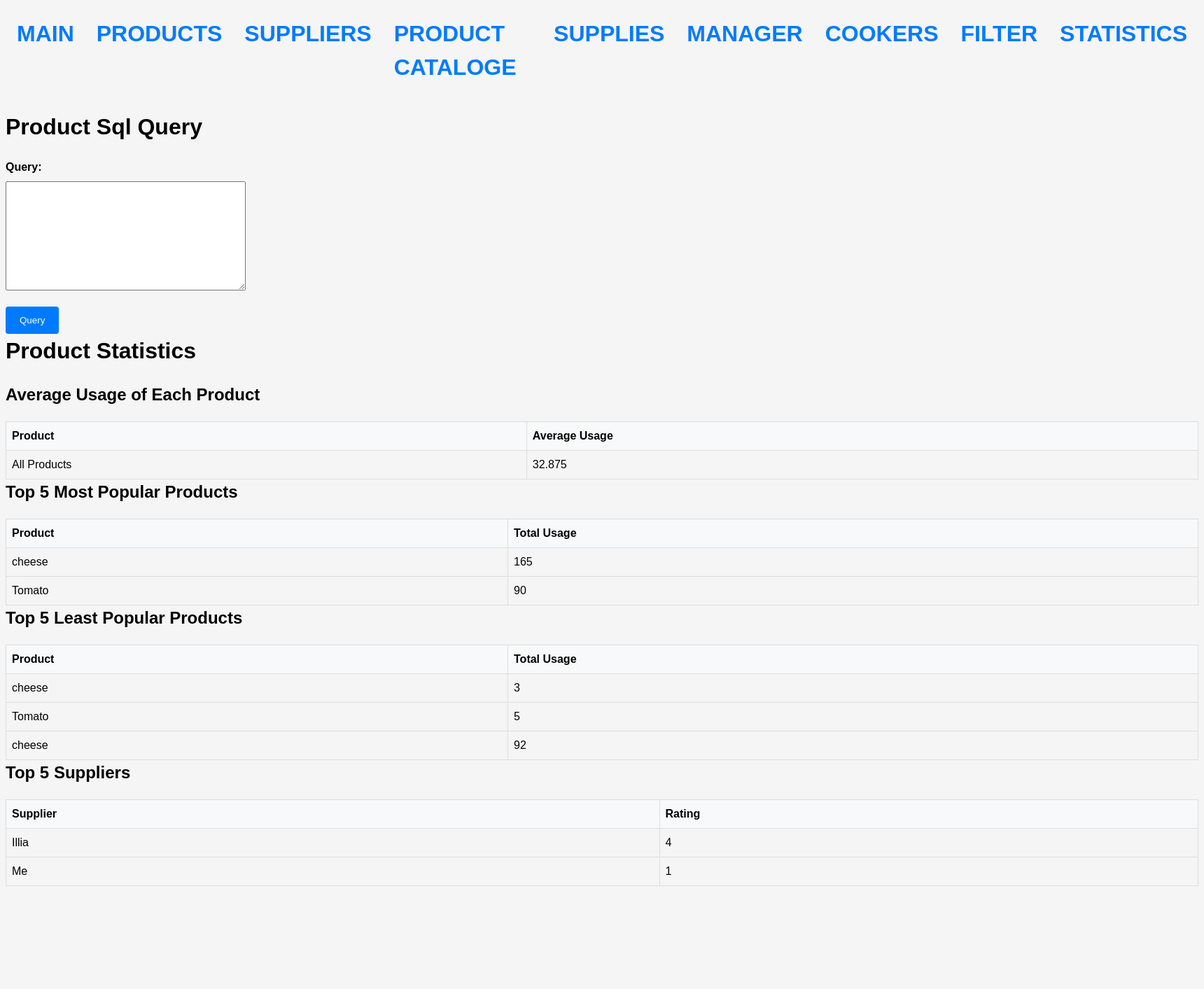
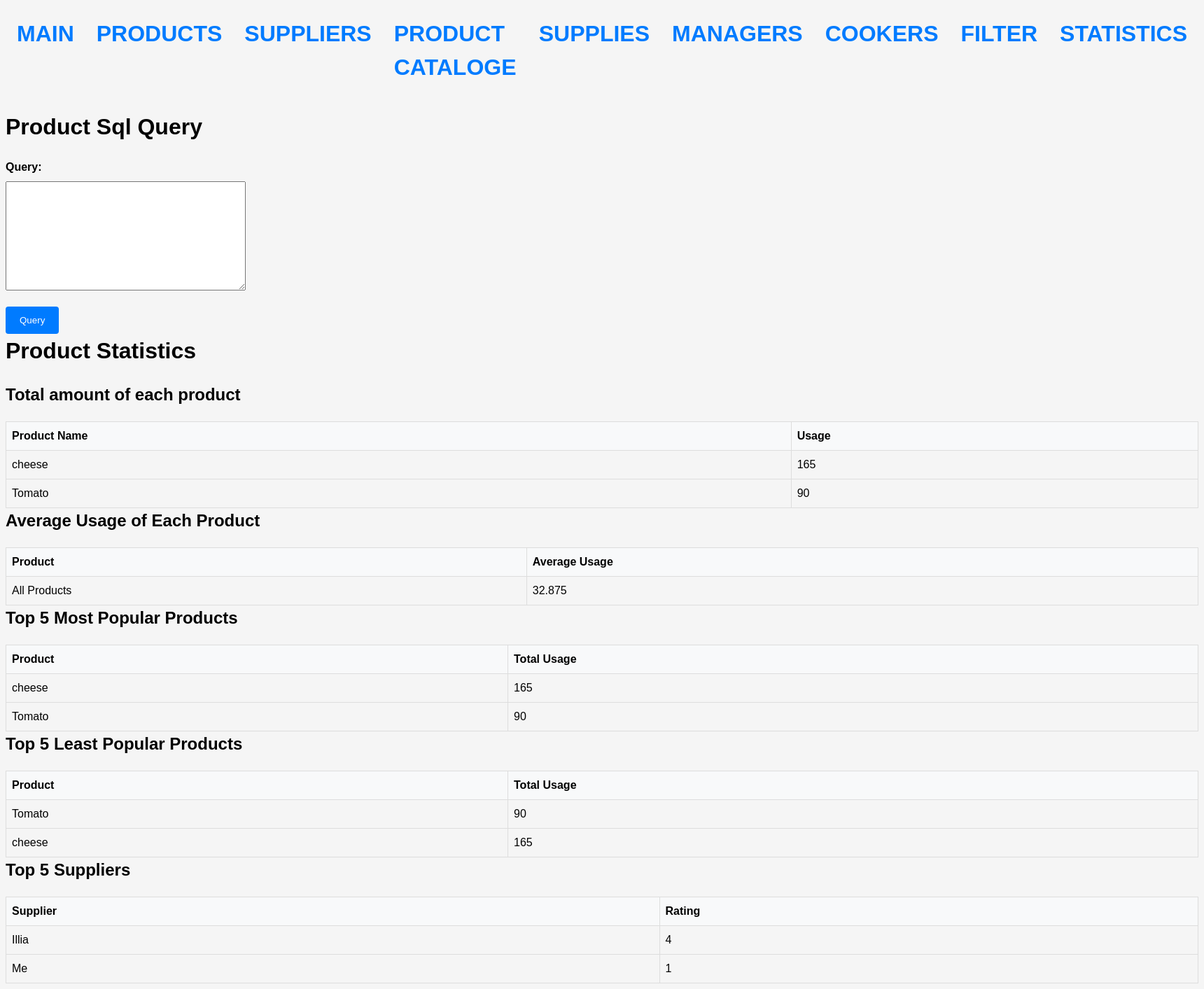
Before and after one commit to IceZyzel/coursework2023, a Django app: page /statistics/ in a window 1720 px wide. Shown: the whole page at 70% size. Before the commit the page ends 1266 px from the top, so only its background shows below. Run offline with Django 4.2, Linux system fonts and the light colour scheme; data comes from the database, SQL or seed files in the repository; both versions use the stored data as it was after the commit.

Commit message:
ULTRAMEGALASTCHANGES

```diff
--- a/stock/views.py
+++ b/stock/views.py
@@ -192,7 +192,7 @@ def supplie_create_view(request, supplier_id: int):
             p.save()
         request.session["products"] = []
         request.session.save()
-        return redirect("supplier")
+        return redirect("supplies")
     context["form"] = form
     return render(request, 'add_products_form.html', context)
 
@@ -368,16 +368,8 @@ def statistics_view(request):
         result.append({"product": key, "sum": sum([item["sum"] for item in items])})
 
     result = sorted(result, key=itemgetter("sum"), reverse=True)[:5]
-
-    # 4. Top 5 least popular products
-    top_5_least_popular = StockHistory.objects.all().values('stock').annotate(sum=Sum('amount')).order_by('sum')[:5]
-
-    top_5_least_popular = [{"stock": StockProduct.objects.get(id=p['stock']), "sum": p['sum']} for p in top_5_least_popular]
-    result_least = []
-    for key, items in groupby(top_5_least_popular, key=lambda x: x["stock"].product.name):
-        result_least.append({"product": key, "sum": sum([item["sum"] for item in items])})
-
-    result_least = sorted(result_least, key=itemgetter("sum"), reverse=False)[:5]
+    #4. top 5 unpopular products
+    result1 = sorted(result, key=itemgetter("sum"), reverse=False)[:5]
     # 5. Top 5 suppliers by rating
     top_5_suppliers = Supplier.objects.all().order_by('-rating')[:5]
 
@@ -385,7 +377,7 @@ def statistics_view(request):
         'total_amount': total_amount,
         'average_usage': average_usage,
         'top_5_popular': result,
-        'top_5_least_popular': result_least,
+        'top_5_least_popular': result1,
         'top_5_suppliers': top_5_suppliers,
         **raw_query(request)
     }
--- a/templates/manager/manager_list.html
+++ b/templates/manager/manager_list.html
@@ -12,6 +12,7 @@
             <th>Last Name</th>
             <th>Surname</th>
             <th>Phone</th>
+            <th>Actions</th>
         </tr>
     </thead>
     <tbody>
@@ -22,8 +23,8 @@
             <td>{{ manager.last_name }}</td>
             <td>{{ manager.surname }}</td>
             <td>{{ manager.phone }}</td>
-            <td><a href="{% url 'update_manager' manager.pk %}">Edit</a></td>
-            <td><a href="{% url 'delete_manager' manager.pk %}">Delete</a></td>
+            <td><a href="{% url 'update_manager' manager.pk %}">Edit</a>
+            <a href="{% url 'delete_manager' manager.pk %}">Delete</a></td>
         </tr>
         {% endfor %}
     </tbody>
--- a/templates/navbar.html
+++ b/templates/navbar.html
@@ -15,7 +15,7 @@
     <h1>SUPPLIES</h1>
 </a>
 <a href="{% url 'manager'%}">
-    <h1>MANAGER</h1>
+    <h1>MANAGERS</h1>
 </a>
 <a href="{% url 'cooker'%}">
     <h1>COOKERS</h1>
--- a/templates/product/product_list.html
+++ b/templates/product/product_list.html
@@ -9,6 +9,7 @@
         <th>Product Name</th>
         <th>Term</th>
         <th>Measure</th>
+        <th>Actions</th>
       </tr>
     </thead>
     <tbody>
--- a/templates/statistics.html
+++ b/templates/statistics.html
@@ -35,6 +35,23 @@
 
     <h1>Product Statistics</h1>
 
+    <h2>Total amount of each product</h2>
+    <table>
+      <thead>
+        <tr>
+          <th>Product Name</th>
+          <th>Usage</th>
+        </tr>
+      </thead>
+      <tbody>
+        {% for item in top_5_popular %}
+        <tr>
+          <td>{{ item.product}}</td>
+          <td>{{ item.sum }}</td>
+        </tr>
+        {% endfor %}
+      </tbody>
+    </table>
     <h2>Average Usage of Each Product</h2>
     <table>
       <thead>
--- a/templates/supplies/supplies_list.html
+++ b/templates/supplies/supplies_list.html
@@ -1,6 +1,6 @@
 {% extends 'base.html' %}
 {% block content %}
-  <h1>Supplier List</h1>
+  <h1>Supplies List</h1>
     <table>
         <thead>
           <tr>
```
Also changed, not shown: db.sqlite3, 1 other file.
